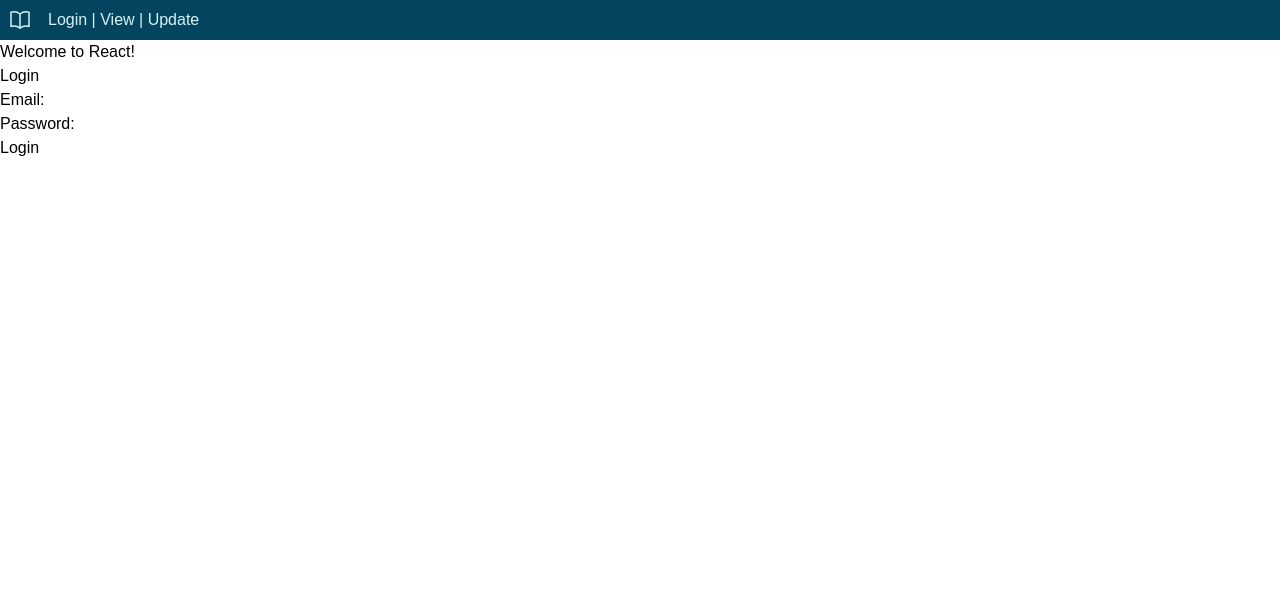
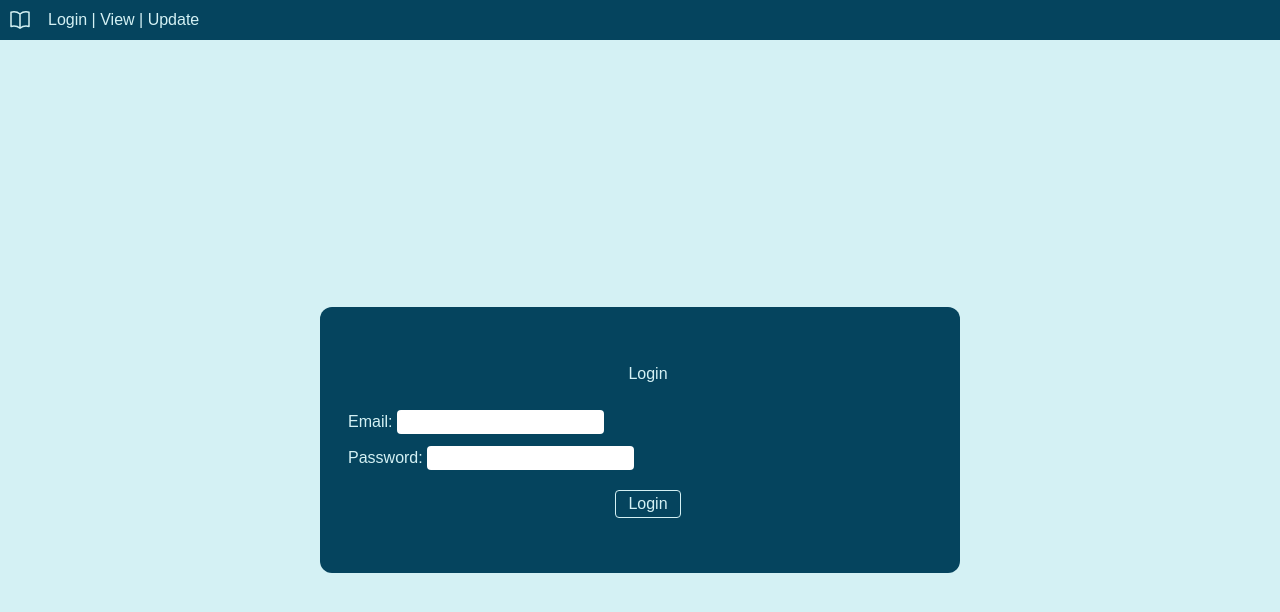
Before and after one commit to jmychalm13/student-portal, a React (Vite) app: page /login in a window 1280 px wide. Shown: the top 612 px of the page. Built offline with nearby package versions, Linux system fonts and the light colour scheme.

Commit message:
login page styling passable

```diff
--- a/src/Content.jsx
+++ b/src/Content.jsx
@@ -4,7 +4,6 @@ import { Login } from "./Login";
 export function Content() {
   return (
     <div>
-      <h1>Welcome to React!</h1>
       <Routes>
         <Route path="/login" element={<Login />} />
       </Routes>
--- a/src/Login.jsx
+++ b/src/Login.jsx
@@ -29,22 +29,30 @@ export function Login() {
   };
 
   return (
-    <div id="login">
-      <h1>Login</h1>
+    <div id="login" className="container w-screen grid h-screen place-items-center">
+      <div className="rounded-xl h-1/3 w-3/6 login-container grid place-items-center">
+        <div className="container pl-4">
+          <h1 className="pb-3 text-center">Login</h1>
           <ul>
             {errors.map((error) => (
               <li key={error}>{error}</li>
             ))}
           </ul>
           <form onSubmit={handleSubmit}>
-        <div>
-          Email: <input name="email" type="email" />
+            <div className="p-3">
+              Email: <input name="email" type="email" className="rounded" />
             </div>
-        <div>
-          Password: <input name="password" type="password" />
+            <div className="pb-3 pl-3 pr-3">
+              Password: <input name="password" type="password" className="rounded" />
             </div>
-        <button type="submit">Login</button>
+            <div className="flex flex-col items-center">
+              <button type="submit" className="btn border mt-2 rounded px-3 py-px">
+                Login
+              </button>
+            </div>
           </form>
+        </div>
+      </div>
     </div>
   );
 }
--- a/src/index.css
+++ b/src/index.css
@@ -14,3 +14,18 @@ nav {
   background-color: #05445E;
   color: #D4F1F4;
 }
+
+#login {
+  background-color: #D4F1F4;
+}
+
+.login-container {
+  background-color: #05445E;
+  color: #D4F1F4;
+}
+
+.btn {
+  background-color: #05445E;
+  color: #D4F1F4;
+  border: 1px solid #D4F1F4;
+}
```
Lines whose indentation alone changed are shown as unchanged.
